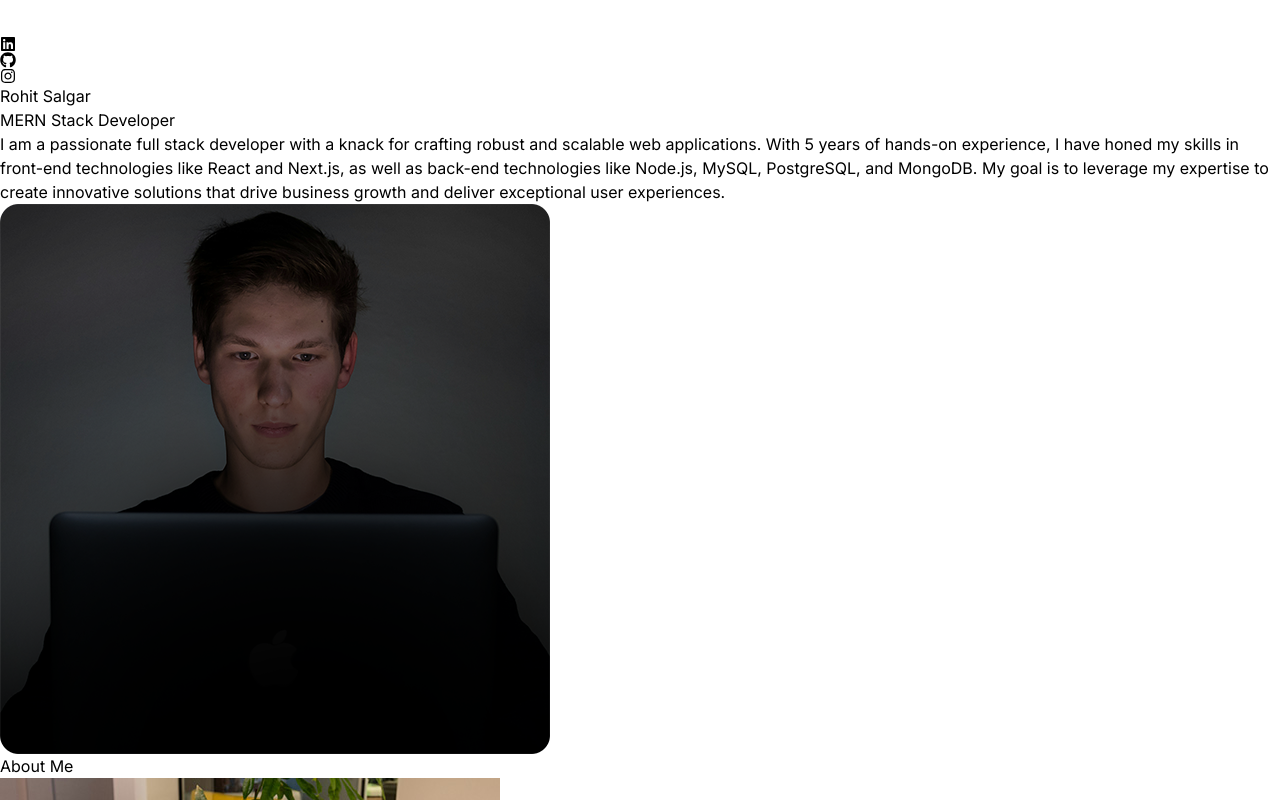
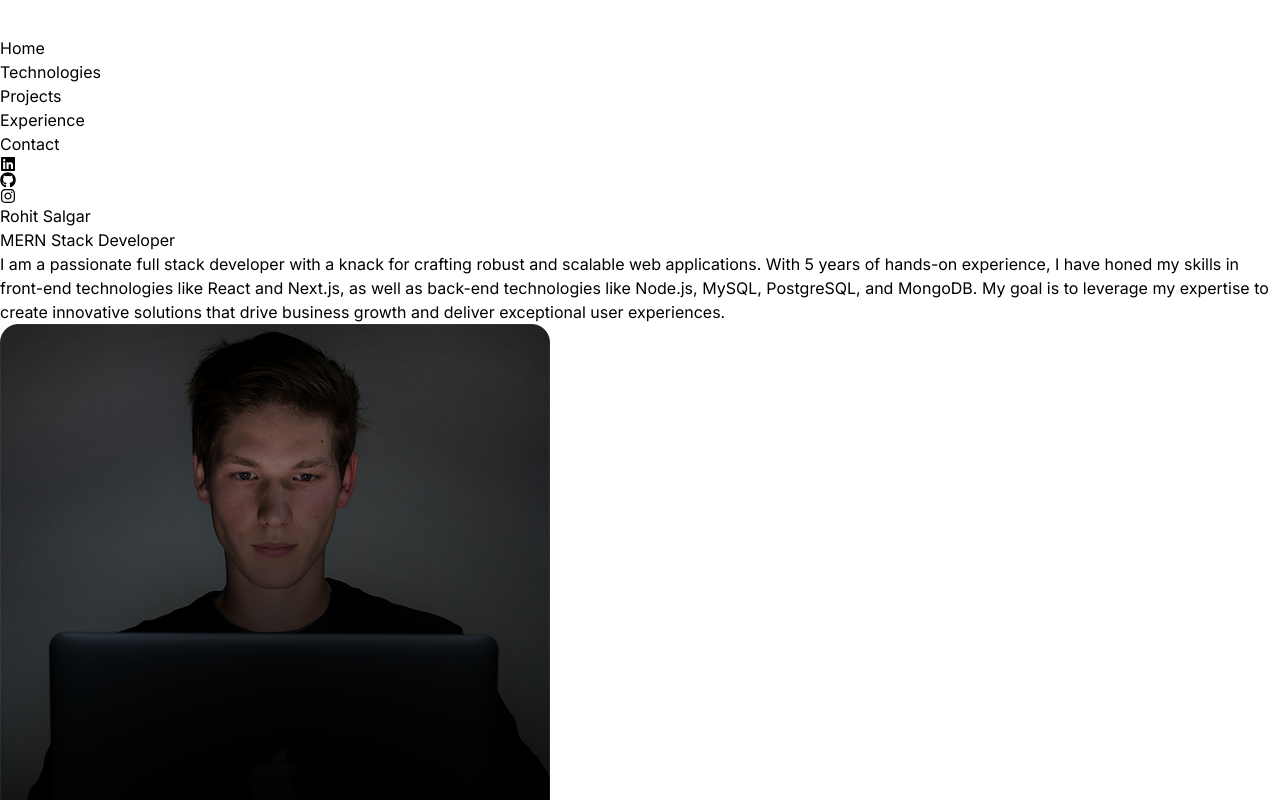
Before and after one commit to Rohitsalgar125/react_portfolio_tailwind, a React (Vite) app: page / in a window 1280 px wide. Shown: the top 800 px of the page. Built offline with nearby package versions, Linux system fonts and the light colour scheme.

Commit message:
changed navbar

```diff
--- a/src/components/Navbar.jsx
+++ b/src/components/Navbar.jsx
@@ -1,24 +1,80 @@
-import React from 'react'
-import logo from '../assets/kevinRushLogo.png';
-import { FaLinkedin } from 'react-icons/fa';
-import { FaGithub } from 'react-icons/fa';
-import { FaInstagram } from 'react-icons/fa';
+import React from "react";
+import logo from "../assets/kevinRushLogo.png";
+import { FaLinkedin, FaGithub, FaInstagram } from "react-icons/fa";
+import { motion } from "framer-motion";
 
 const Navbar = () => {
+  const linkVariants = {
+    initial: { opacity: 0, y: -10 },
+    animate: { opacity: 1, y: 0 },
+  };
+
   return (
-    <nav className='mb-20 flex justify-between items-center py-6'>
-       <div className='flex flex-shrink-0 items-center'>
-        <img className='mx-2 w-10'  src={logo} alt='img'/>
-       </div>
-       <div className='m-8 flex justify-center items-center gap-4 text-2xl'>
-        <FaLinkedin/>
-        <FaGithub />
-        <FaInstagram/>
+    <nav className="mb-20 flex justify-between items-center py-6">
+      <div className="flex flex-shrink-0 items-center">
+        <img className="mx-2 w-10" src={logo} alt="Logo" />
+      </div>
+      <div className="flex-grow flex justify-center items-center gap-8">
+        <motion.div
+          variants={linkVariants}
+          initial="initial"
+          animate="animate"
+          transition={{ duration: 0.5 }}
+        >
+          <a href="#home" className="text-2xl">
+            Home
+          </a>
+        </motion.div>
+        <motion.div
+          variants={linkVariants}
+          initial="initial"
+          animate="animate"
+          transition={{ duration: 0.5, delay: 0.1 }}
+        >
+          <a href="#technologies" className="text-2xl">
+            Technologies
+          </a>
+        </motion.div>
+        <motion.div
+          variants={linkVariants}
+          initial="initial"
+          animate="animate"
+          transition={{ duration: 0.5, delay: 0.1 }}
+        >
+          <a href="#projects" className="text-2xl">
+            Projects
+          </a>
+        </motion.div>
+        <motion.div
+          variants={linkVariants}
+          initial="initial"
+          animate="animate"
+          transition={{ duration: 0.5, delay: 0.1 }}
+        >
+          <a href="#experience" className="text-2xl">
+            Experience
+          </a>
+        </motion.div>
+        <motion.div
+          variants={linkVariants}
+          initial="initial"
+          animate="animate"
+          transition={{ duration: 0.5, delay: 0.1 }}
+        >
+          <a href="#contact" className="text-2xl">
+            Contact
+          </a>
+        </motion.div>
 
 
-       </div>
+      </div>
+      <div className="flex gap-4 text-2xl">
+        <FaLinkedin />
+        <FaGithub />
+        <FaInstagram />
+      </div>
     </nav>
-  )
-}
+  );
+};
 
-export default Navbar
+export default Navbar;
```
